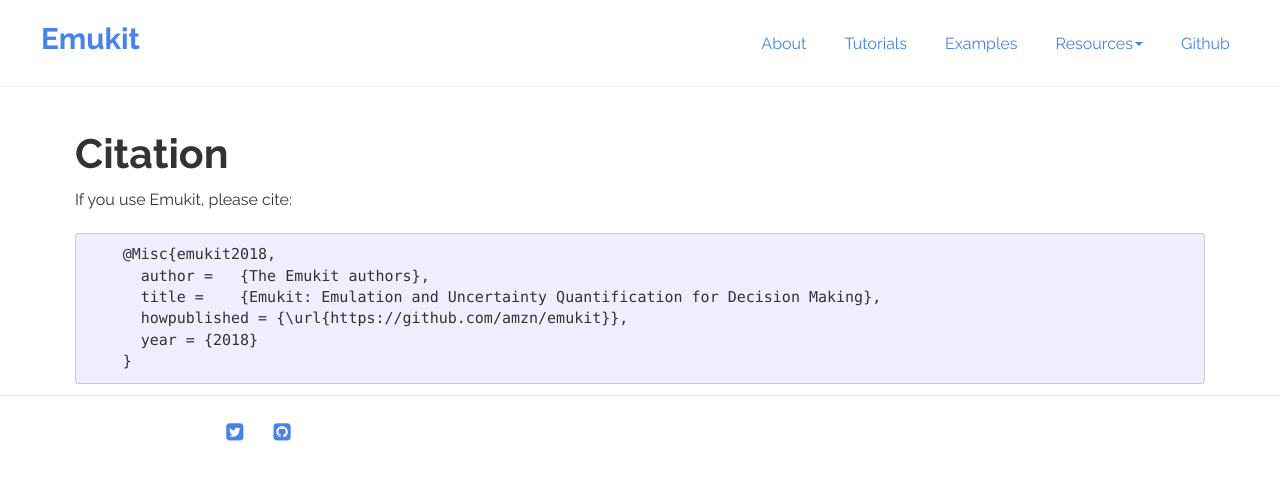
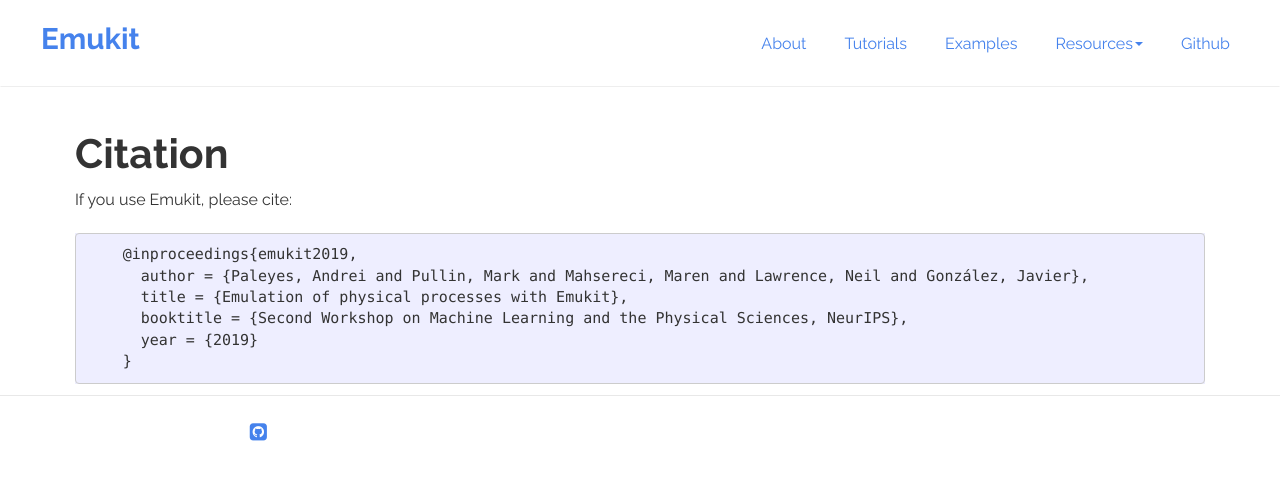
Before and after one commit to EmuKit/EmuKit.github.io, a Jekyll site: the page built from citation.md, in a window 1280 px wide. Shown: the top 480 px of the page. Built offline with Jekyll 4.4.1, drawn with Linux system fonts in a browser that asks for light colours.

Commit message:
Updated baseurl and citation

````diff
--- a/_config.yml
+++ b/_config.yml
@@ -11,8 +11,8 @@ description: > # this means to ignore newlines until "baseurl:"
   Emukit is a highly adaptable Python toolkit for enriching decision making under uncertainty.
 
 
-baseurl: "/emukit" # the subpath of your site, e.g. /blog
-url: "http://emukit.com" # the base hostname & protocol for your site
+baseurl: "" # the subpath of your site, e.g. /blog
+url: "" # the base hostname & protocol for your site
 
 #sidebar
 default-image: emulator.png # If there is no featured image in a post then this image will be showed. Also on all pages this image will be showed. Use a 500x250 image.
@@ -37,8 +37,7 @@ analytics:
 # Comments
 
 #social
-twitter: http://twitter.com/@emukitUQ
-github: https://github.com/amzn/emukit
+github: https://github.com/emukit/emukit
 
 # Sass style
 sass:
--- a/citation.md
+++ b/citation.md
@@ -9,10 +9,10 @@ permalink: /citation/
 If you use Emukit, please cite:
 
 ```
-    @Misc{emukit2018,
-      author =   {The Emukit authors},
-      title =    {Emukit: Emulation and Uncertainty Quantification for Decision Making},
-      howpublished = {\url{https://github.com/amzn/emukit}},
-      year = {2018}
+    @inproceedings{emukit2019,
+      author = {Paleyes, Andrei and Pullin, Mark and Mahsereci, Maren and Lawrence, Neil and González, Javier},
+      title = {Emulation of physical processes with Emukit},
+      booktitle = {Second Workshop on Machine Learning and the Physical Sciences, NeurIPS},
+      year = {2019}
     }
  ```
````
